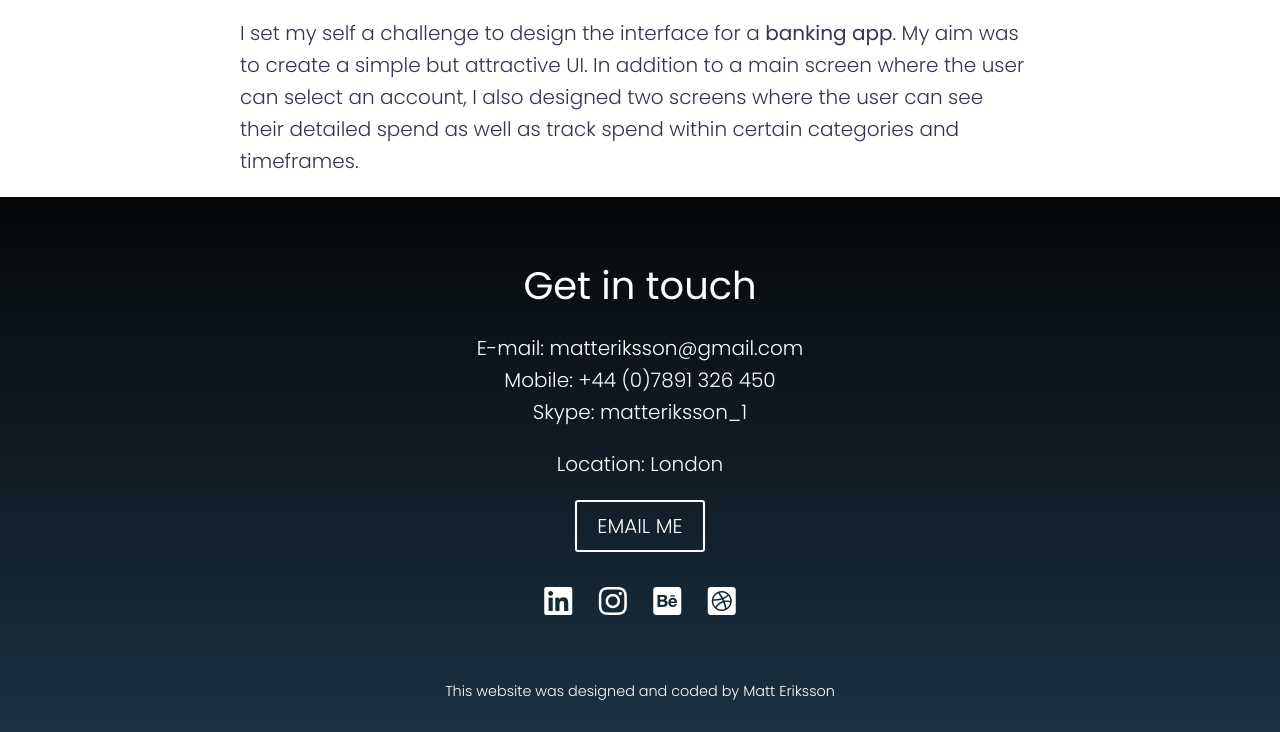
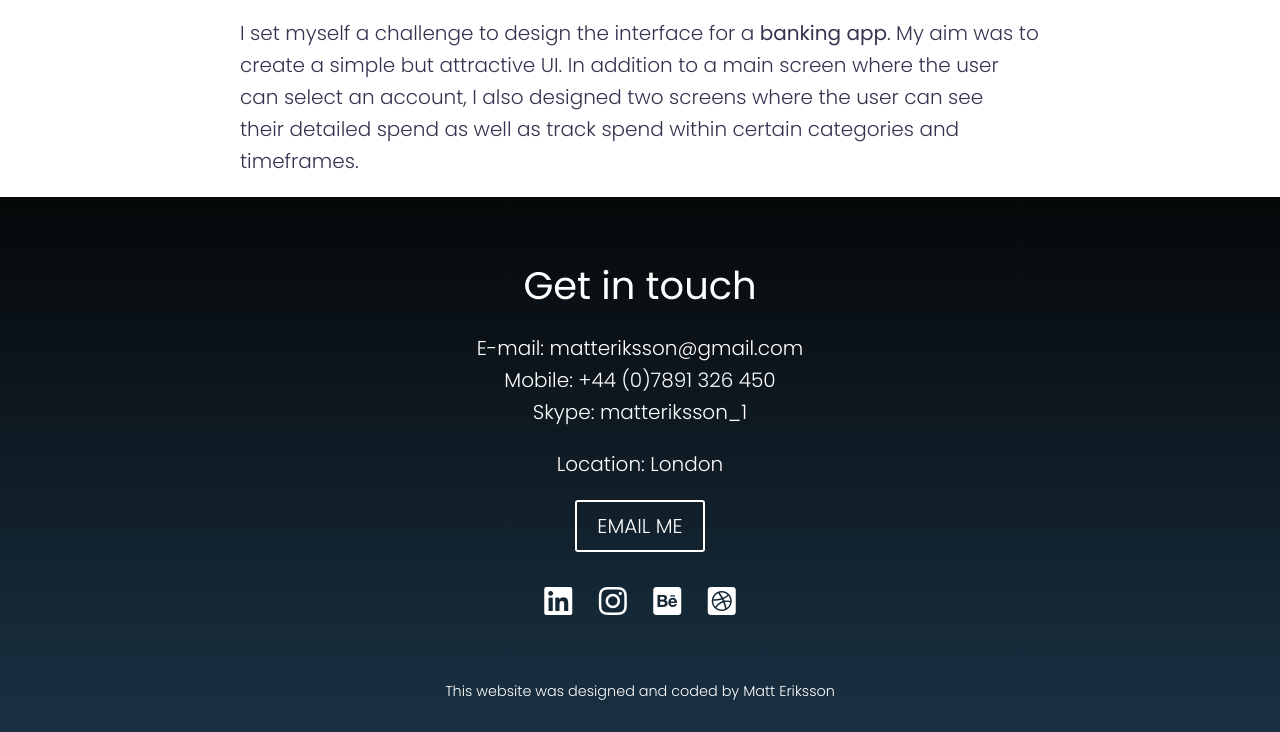
Before and after one commit to Stormby/MATT-ERIKSSON-PORTFOLIO, a plain HTML site: page ui.html in a window 1280 px wide. Shown: the part 1318-2050 px from the top of the page. Drawn offline with nearby package versions, Linux system fonts and the light colour scheme.

Commit message:
correct spelling

```diff
--- a/ui.html
+++ b/ui.html
@@ -89,7 +89,7 @@
       </div>
     </div>
     <div class="para">
-      <p>I set my self a challenge to design the interface for a <b>banking app</b>. My aim was to create a simple but attractive UI. In addition to a main screen where the user can select an account, I also designed two screens where the user can see their detailed spend as well as track spend within certain categories and timeframes.</p>
+      <p>I set myself a challenge to design the interface for a <b>banking app</b>. My aim was to create a simple but attractive UI. In addition to a main screen where the user can select an account, I also designed two screens where the user can see their detailed spend as well as track spend within certain categories and timeframes.</p>
     </div>
 </div>
 
```
